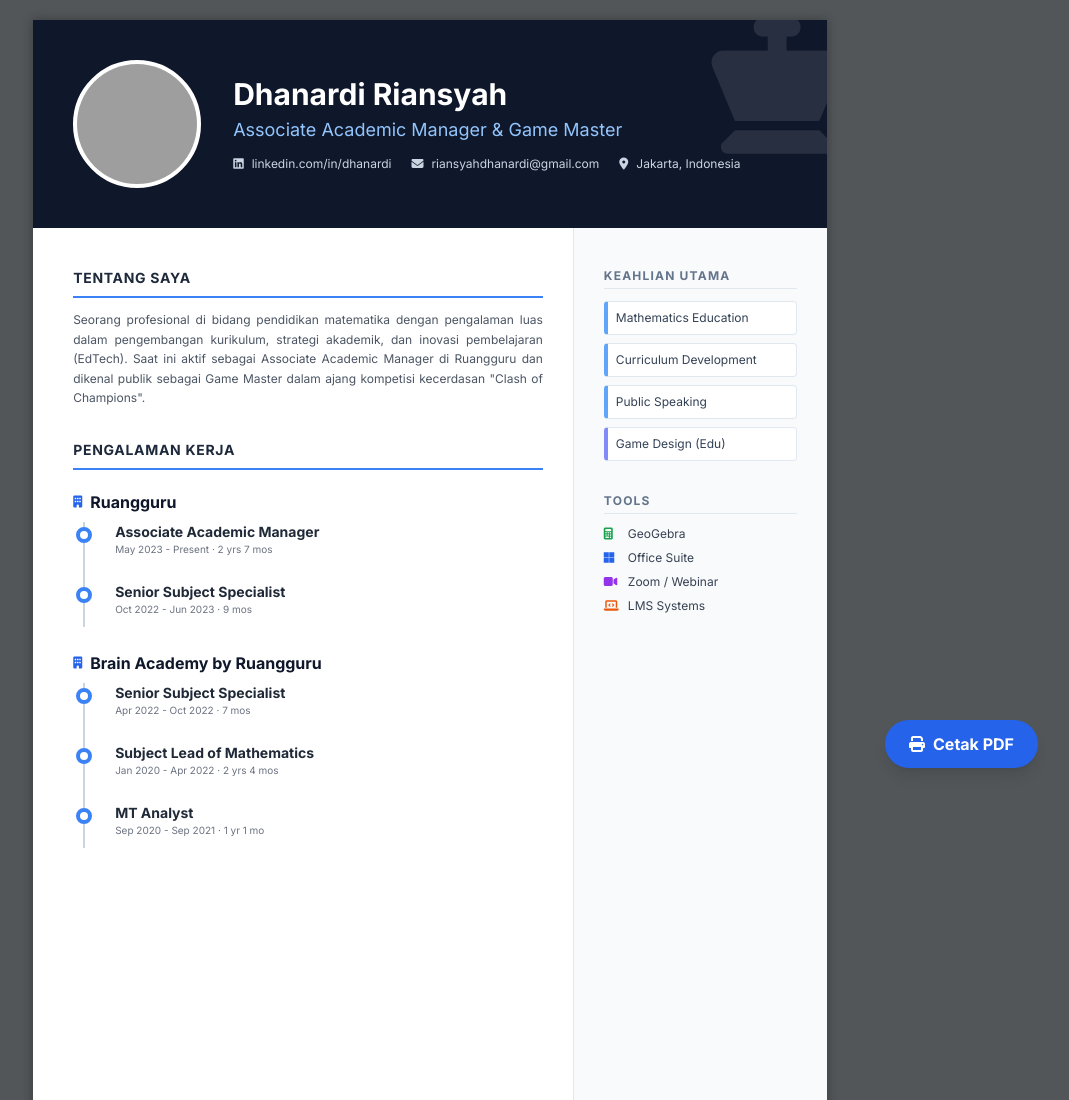
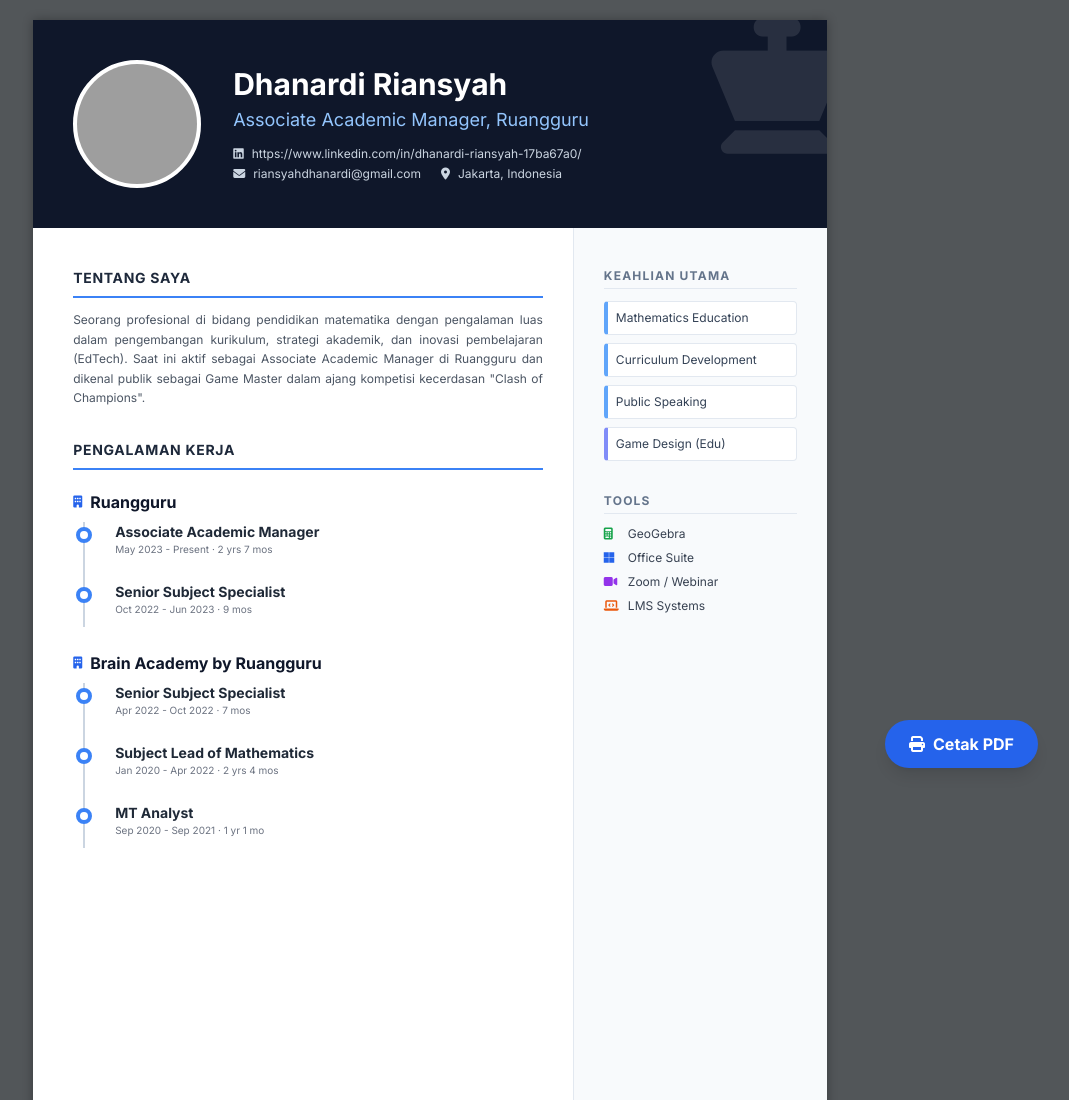
Before and after one commit to dhanardiriansyah-web/cv, a plain HTML site: page index.html in a window 1280 px wide. Shown: the top 1100 px of the page, without its empty margins (210-1279 px from the left). Drawn offline with nearby package versions, Linux system fonts and the light colour scheme; grey boxes are pictures that could not be loaded.

Commit message:
Update index.html

```diff
--- a/index.html
+++ b/index.html
@@ -120,9 +120,9 @@
                 </div>
                 <div class="flex-1">
                     <h1 class="text-3xl font-bold mb-1">Dhanardi Riansyah</h1>
-                    <p class="text-lg text-blue-300 font-medium mb-3">Associate Academic Manager & Game Master</p>
+                    <p class="text-lg text-blue-300 font-medium mb-3">Associate Academic Manager, Ruangguru</p>
                     <div class="flex flex-wrap gap-x-5 gap-y-1 text-xs text-slate-300">
-                        <span class="flex items-center gap-2"><i class="fa-brands fa-linkedin"></i> linkedin.com/in/dhanardi</span>
+                        <span class="flex items-center gap-2"><i class="fa-brands fa-linkedin"></i> https://www.linkedin.com/in/dhanardi-riansyah-17ba67a0/</span>
                         <span class="flex items-center gap-2"><i class="fa-solid fa-envelope"></i> riansyahdhanardi@gmail.com</span>
                         <span class="flex items-center gap-2"><i class="fa-solid fa-location-dot"></i> Jakarta, Indonesia</span>
                     </div>
```
